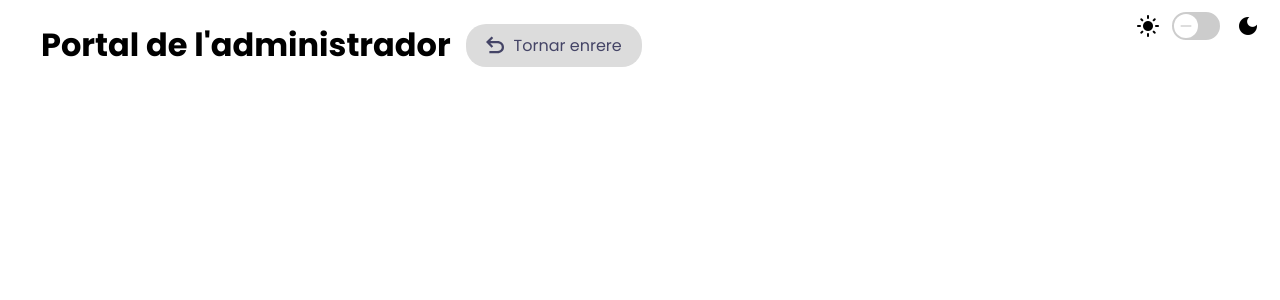
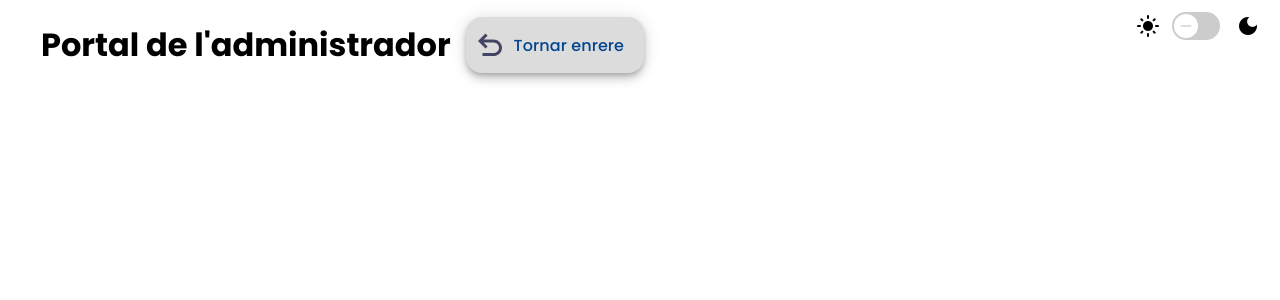
Before and after one commit to AndreuSG/intranet-projects-managment, an Angular app in the folder frontend/: page /admin in a window 1280 px wide. Shown: the top 300 px of the page. Built offline with nearby package versions, Linux system fonts and the light colour scheme.

Commit message:
feat(button): implement shared button component and update back button functionality

```diff
--- a/frontend/src/app/pages/admin/admin.component.html
+++ b/frontend/src/app/pages/admin/admin.component.html
@@ -1,4 +1,6 @@
-<div class="page-title">
-  <h1>Portal de l'administrador</h1>
-  <back-button></back-button>
+<div class="page-header">
+  <div class="page-title">
+    <h1>Portal de l'administrador</h1>
+    <back-button></back-button>
+  </div>
 </div>
--- /dev/null
+++ b/frontend/src/app/shared/back-button/back-button.component.html
@@ -0,0 +1 @@
+<shared-button text="Tornar enrere" type="secondary" customIcon="back" (click)="goBack()"></shared-button>
--- a/frontend/src/app/shared/back-button/back-button.component.scss
+++ /dev/null
@@ -1,22 +0,0 @@
-.back-button {
-  display: flex;
-  align-items: center;
-  justify-content: center;
-  border-radius: 20px;
-  background: var(--SECONDARY, #DCDCDC);
-  border: none;
-  cursor: pointer;
-  padding: 9px 20px;
-  color: #446;
-  text-align: center;
-  font-family: Poppins;
-  font-size: 1rem;
-  font-style: normal;
-  font-weight: 400;
-  line-height: normal;
-
-  mat-icon {
-    margin-right: 10px;
-    width: 18px;
-  }
-}
--- a/frontend/src/app/shared/back-button/back-button.component.ts
+++ b/frontend/src/app/shared/back-button/back-button.component.ts
@@ -2,30 +2,18 @@ import { Component, inject } from '@angular/core';
 import { Location } from '@angular/common';
 import { MatIconModule, MatIconRegistry } from '@angular/material/icon';
 import { DomSanitizer } from '@angular/platform-browser';
-
-const BACK_ICON = `
-  <svg xmlns="http://www.w3.org/2000/svg" width="20" height="19" viewBox="0 0 20 19" fill="none">
-    <path d="M3.75 18.75V16.25H12.625C13.9375 16.25 15.0781 15.8333 16.0469 15C17.0156 14.1667 17.5 13.125 17.5 11.875C17.5 10.625 17.0156 9.58333 16.0469 8.75C15.0781 7.91667 13.9375 7.5 12.625 7.5H4.75L8 10.75L6.25 12.5L0 6.25L6.25 0L8 1.75L4.75 5H12.625C14.6458 5 16.3802 5.65625 17.8281 6.96875C19.276 8.28125 20 9.91667 20 11.875C20 13.8333 19.276 15.4688 17.8281 16.7812C16.3802 18.0938 14.6458 18.75 12.625 18.75H3.75Z" fill="#444466"/>
-  </svg>
-`
+import { ButtonComponent } from '../button/button.component';
 
 @Component({
   selector: 'back-button',
-  imports: [MatIconModule],
-  template: `
-    <button mat-icon-button class="back-button" (click)="goBack()">
-      <mat-icon svgIcon="back"></mat-icon>
-      Tornar enrere
-    </button>
-  `,
-  styleUrl: './back-button.component.scss'
+  imports: [
+    MatIconModule,
+    ButtonComponent,
+  ],
+  templateUrl: './back-button.component.html',
 })
 export class BackButtonComponent {
-  constructor(private location: Location) {
-    const iconRegistry = inject(MatIconRegistry);
-    const sanitizer = inject(DomSanitizer);
-    iconRegistry.addSvgIconLiteral('back', sanitizer.bypassSecurityTrustHtml(BACK_ICON));
-  }
+  constructor(private location: Location) {}
 
   goBack(): void {
     this.location.back();
--- /dev/null
+++ b/frontend/src/app/shared/button/button.component.html
@@ -0,0 +1,5 @@
+<button mat-fab extended [ngStyle]="{ 'background-color': getButtonColor() }" (click)="onClick()">
+  <mat-icon *ngIf="icon">{{ icon }}</mat-icon>
+  <mat-icon *ngIf="customIcon" [svgIcon]="customIcon"></mat-icon>
+  {{ text }}
+</button>
--- /dev/null
+++ b/frontend/src/app/shared/button/button.component.scss
@@ -0,0 +1,4 @@
+button {
+  --mat-sys-label-large-font: 'Poppins';
+  --mat-sys-label-large-size: 1rem;
+}
--- /dev/null
+++ b/frontend/src/app/shared/button/button.component.ts
@@ -0,0 +1,60 @@
+import { CommonModule } from '@angular/common';
+import { Component, EventEmitter, inject, Input, Output } from '@angular/core';
+import { MatButtonModule } from '@angular/material/button';
+import { MatIconModule, MatIconRegistry } from '@angular/material/icon';
+import { DomSanitizer } from '@angular/platform-browser';
+import { CustomIcons } from './custom-icons';
+
+@Component({
+  selector: 'shared-button',
+  imports: [
+    MatButtonModule,
+    MatIconModule,
+    CommonModule,
+  ],
+  templateUrl: './button.component.html',
+  styleUrl: './button.component.scss'
+})
+export class ButtonComponent {
+  @Input({ required: true })
+  text!: string;
+
+  @Input()
+  icon?: string;
+
+  @Input()
+  customIcon?: string;
+
+  @Input()
+  type: 'primary' | 'secondary' | 'danger' | 'success' = 'primary';
+
+  @Output()
+  click = new EventEmitter<void>();
+
+  private iconRegistry = inject(MatIconRegistry);
+  private sanitizer = inject(DomSanitizer);
+
+  constructor() {
+    this.registerIcons();
+  }
+
+  private registerIcons() {
+    for (const icon of CustomIcons) {
+      this.iconRegistry.addSvgIconLiteral(icon.name, this.sanitizer.bypassSecurityTrustHtml(icon.svg));
+    }
+  }
+
+  private colorMap: { [key: string]: string } = {
+    primary: '#444466',
+    secondary: '#DCDCDC',
+    danger: '#9A0C0C'
+  };
+
+  onClick() {
+    this.click.emit();
+  }
+
+  getButtonColor(): string {
+    return this.colorMap[this.type] || this.colorMap['primary'];
+  }
+}
--- /dev/null
+++ b/frontend/src/app/shared/button/custom-icons.ts
@@ -0,0 +1,10 @@
+export const CustomIcons = [
+  {
+    name: 'back',
+    svg: `
+      <svg xmlns="http://www.w3.org/2000/svg" width="20" height="19" viewBox="0 0 20 19" fill="none">
+        <path d="M3.75 18.75V16.25H12.625C13.9375 16.25 15.0781 15.8333 16.0469 15C17.0156 14.1667 17.5 13.125 17.5 11.875C17.5 10.625 17.0156 9.58333 16.0469 8.75C15.0781 7.91667 13.9375 7.5 12.625 7.5H4.75L8 10.75L6.25 12.5L0 6.25L6.25 0L8 1.75L4.75 5H12.625C14.6458 5 16.3802 5.65625 17.8281 6.96875C19.276 8.28125 20 9.91667 20 11.875C20 13.8333 19.276 15.4688 17.8281 16.7812C16.3802 18.0938 14.6458 18.75 12.625 18.75H3.75Z" fill="#444466"/>
+      </svg>
+    `
+  }
+]
```
